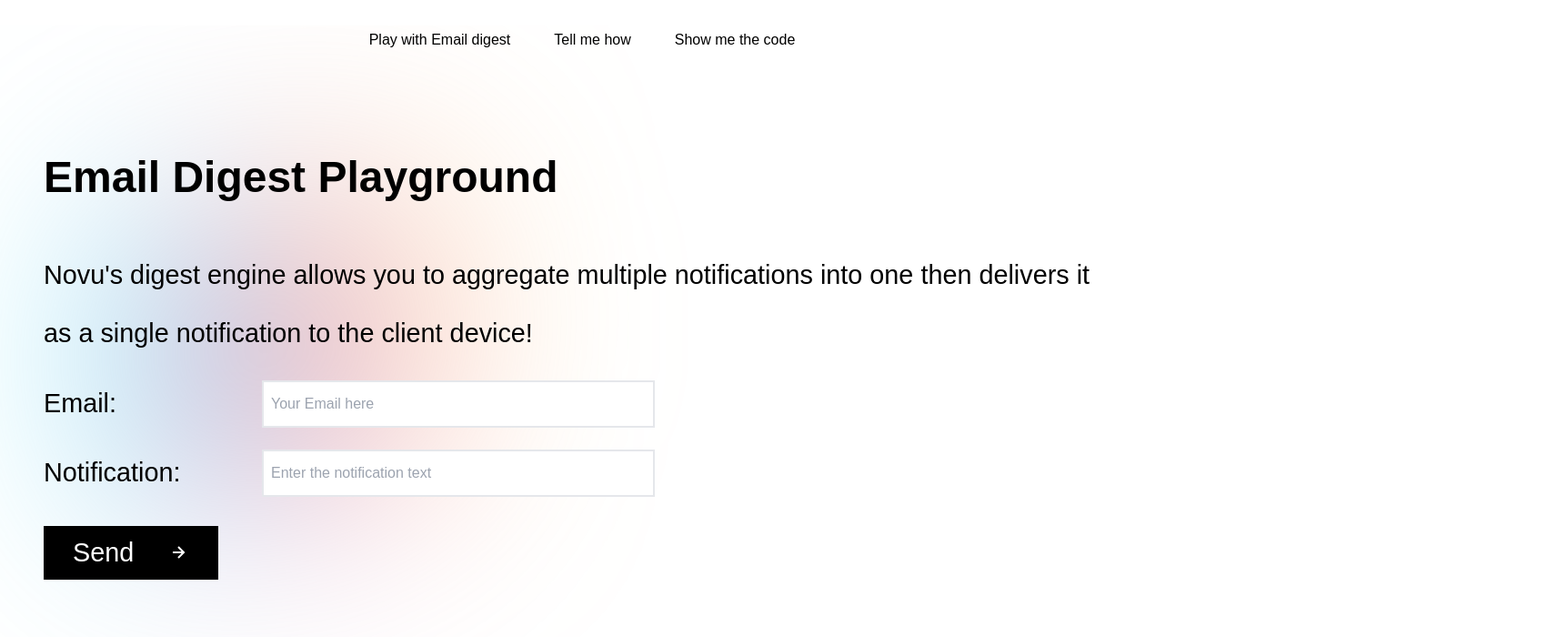
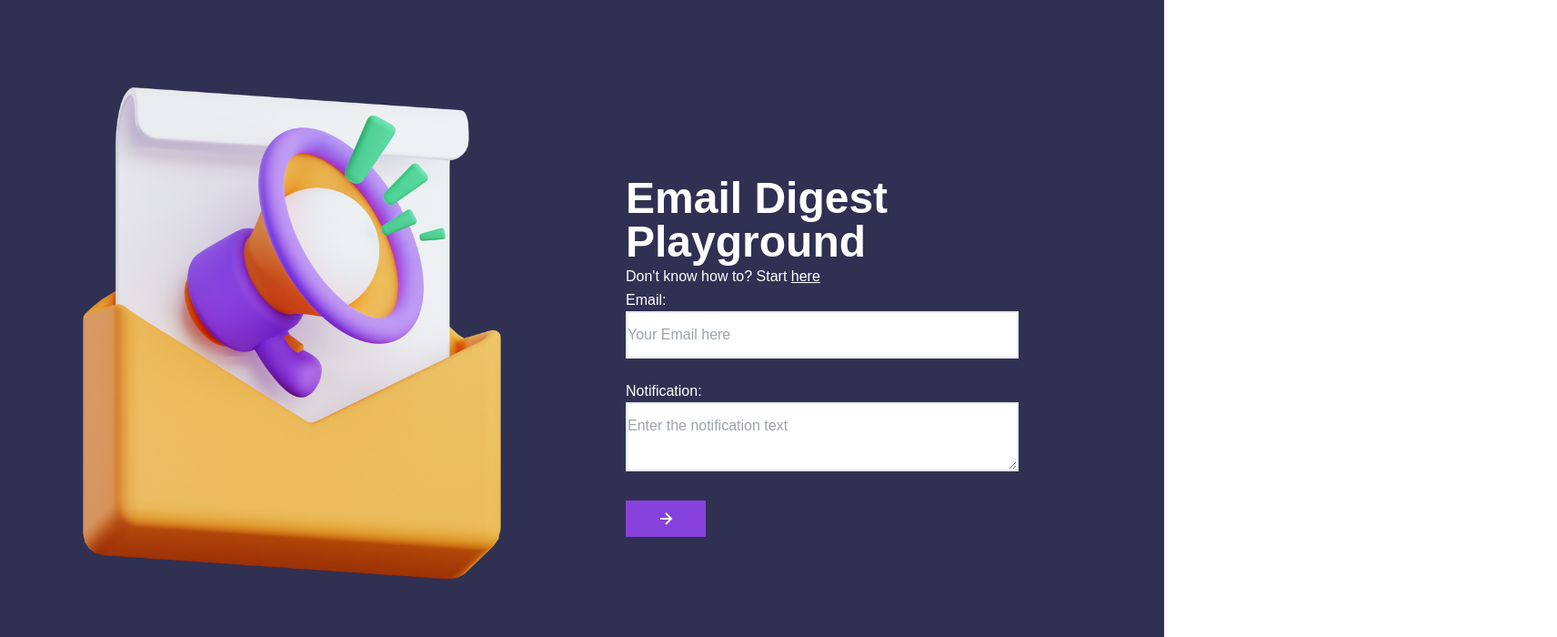
Before and after one commit to sumitsaurabh927/digest-learning-app-email, a React (Create React App) app in the folder frontend/: page / in a window 1280 px wide. Shown: the top 700 px of the page at 91% size, 1712 px wide, since content can reach past the window. Built offline with nearby package versions, Linux system fonts and the light colour scheme.

Commit message:
app: change design

```diff
--- a/frontend/src/App.js
+++ b/frontend/src/App.js
@@ -1,14 +1,20 @@
 import Body from "./components/Body";
 import "./app.css";
 import Header from "./components/Header";
-import Svg from "./assets/b1.png";
+import Img from "./components/Img";
 
 function App() {
   return (
-    <div className="flex flex-col h-screen">
-      <Header />
-      <Body />
-      <img src={Svg} alt="blob" className="absolute top-7 bottom-0 right-0 left-0 -z-10"/>
+    <div className="bg-[#303053] text-white m- h-[110vh]">
+      {/* <Header /> */}
+      <div className="flex justify-evenly">
+        <div className=" mt-[3rem]">
+          <Img />
+        </div>
+        <div className="w-1/2 py-20 pt-[10rem]">
+          <Body />
+        </div>
+      </div>
     </div>
   );
 }
--- a/frontend/src/components/Body.js
+++ b/frontend/src/components/Body.js
@@ -41,24 +41,25 @@ const Body = () => {
         ))
     }
     return (
-        <div className="flex flex-col justify-evenly h-full w-auto mx-12 my-12">
+        <div className="flex flex-col justify-evenly h-full w-auto mx-12 my-12 ">
             <h1 className="text-5xl font-bold -mt-[5rem]  ">Email Digest Playground</h1>
-            <p className="text-[1.8rem] leading-[4rem] -mt-[4rem]">Novu's digest engine allows you to aggregate multiple notifications into one  then delivers it as a single notification to the client device!</p>
+            <p className="-mt-[4rem]">Don't know how to? Start <a className="underline" href="https://docs.novu.co/platform/digest/"> here</a></p>
+            {/* <p className="  -mt-[4rem] text-[1.3rem]">Novu's digest engine allows you to aggregate multiple notifications into one  then delivers it as a single notification to the client device!</p> */}
             <form className="flex flex-col space-y-8 -mt-[6rem] w-[80vw]" onSubmit={onSubmitHandler}>
                 <div className="flex flex-col space-y-6 ">
-                    <div className="flex-grow flex items-center">
-                        <label for="email" className="w-[15rem] text-[1.8rem]">Email:</label>
-                        <input className="w-[27rem] py-3 px-2 border-2" cla placeholder="Your Email here" value={formInput.email} id="email" name="email" onChange={onChangeHandler} />
+                    <div className="flex flex-col flex-grow  mt-[2rem]">
+                        <label for="email" className="w-[15rem] ">Email:</label>
+                        <input className="w-[27rem] py-3 border-2" cla placeholder="Your Email here" value={formInput.email} id="email" name="email" onChange={onChangeHandler} />
                     </div>
-                    <div className="flex-grow flex items-center">
-                        <label for="notif" className="w-[15rem] text-[1.8rem]">Notification:</label>
-                        <input className="w-[27rem] py-3 px-2 border-2" placeholder="Enter the notification text" value={formInput.notif} id="notif" name="notif" onChange={onChangeHandler} />
+                    <div className="flex flex-col  ">
+                        <label for="notif" className="w-[15rem] ">Notification:</label>
+                        <textarea className="w-[27rem] py-3 border-2" placeholder="Enter the notification text" value={formInput.notif} id="notif" name="notif" onChange={onChangeHandler} />
                     </div>
                 </div>
 
-                <button onClick={handleClick} className={`bg-black text-white hover:bg-gray-800 cursor-pointer py-2 max-w-[12rem] flex items-center justify-between text-[1.8rem] px-8 transition-colors ${buttonClicked ? "bg-gray-800 text-gray-300 scale-95" : ""
+                <button onClick={handleClick} className={`bg-[#8741dd] text-white hover:bg-gray-800 cursor-pointer py-2 max-w-[5.5rem] flex items-center justify-between text-[1.8rem] px-8 transition-colors ${buttonClicked ? "bg-gray-800 text-gray-300 scale-95" : ""
                     }`} type="submit">
-                    Send
+
                     <BiRightArrowAlt className="text-2xl" />
                 </button>
             </form>
--- /dev/null
+++ b/frontend/src/components/Img.js
@@ -0,0 +1,11 @@
+ import pic from "../assets/email-marketing.png"
+
+const Img = () =>{
+    return(
+        <div>
+            <img src={pic} alt="Email digest notification" />
+        </div>
+    )
+}
+
+export default Img
```
Also changed, not shown: frontend/src/assets/email-marketing.png (added).
